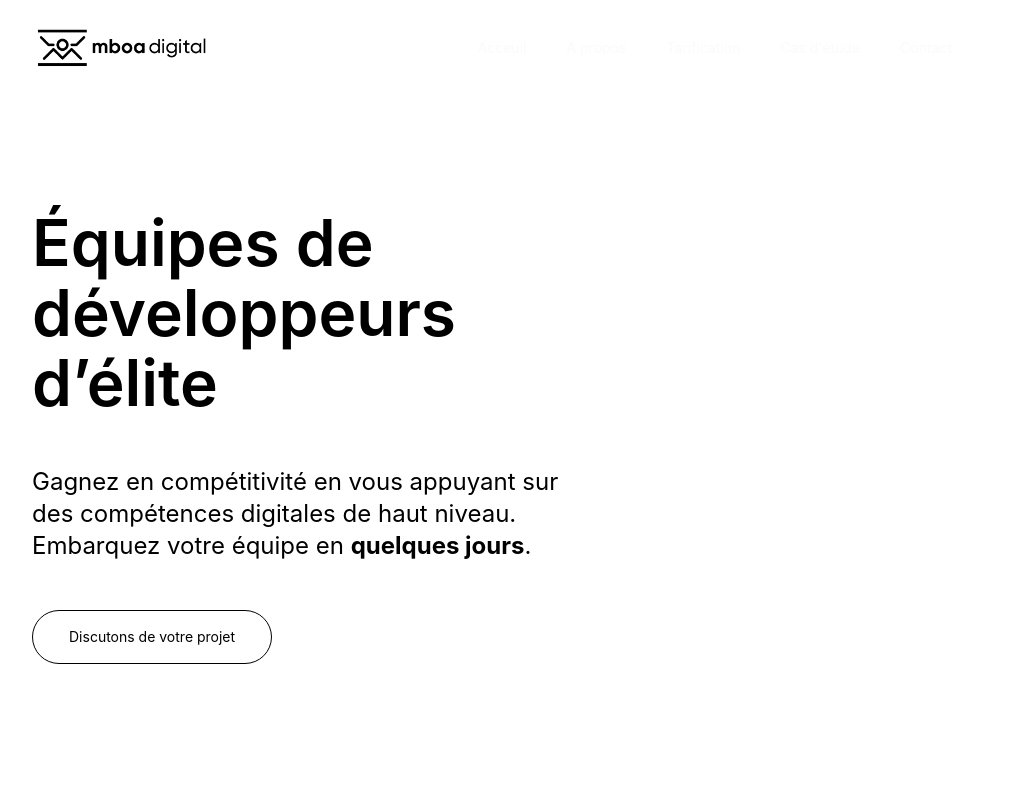
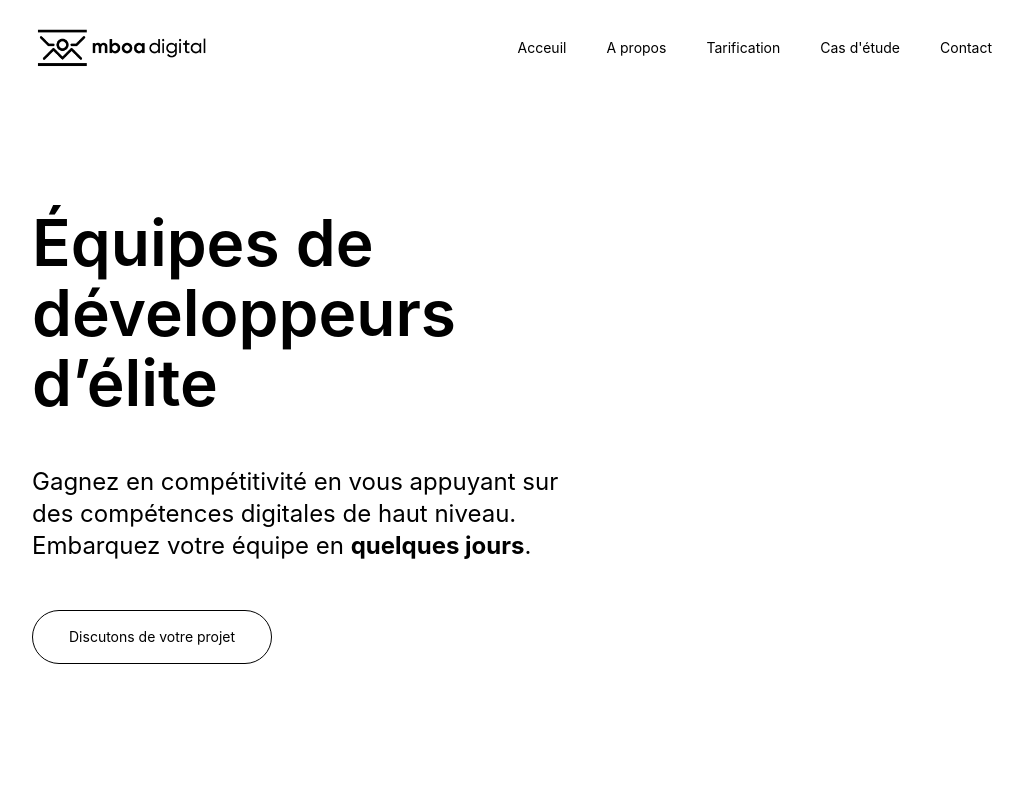
Before and after one commit to ArthurKouam/mboa-home-page, a Vue app: page / in a window 1280 px wide. Shown: the top 800 px of the page, without its empty margins (128-1151 px from the left). Built offline with nearby package versions, Linux system fonts and the light colour scheme.

Commit message:
Fix header opacity

```diff
--- a/src/components/headerComponent.vue
+++ b/src/components/headerComponent.vue
@@ -2,9 +2,6 @@
   import { ref, onMounted } from 'vue'
 
   const open = ref(false)
-
-  const nav = ref()
-
 
 </script>
 
@@ -12,8 +9,8 @@
   <header class="w-full flex justify-center fixed top-0 left-0 right-0 h-20 md:h-24 z-50 bg-white">
     <div class=" w-full px-4 flex justify-between items-center lg:w-9/12 lg:px-0">
       <div><img src="/logo.png" width="180" alt="logo mboa digital"></div>
-      <nav :class="{'active': open}" id="nav" class=" duration-300 w-full translate-x-full opacity-0 md:translate-x-0 md:opacity-1 md:w-fit bg-white p-10 absolute top-20 right-0 md:flex md:relative md:top-0 items-center">
-        <ul ref="nav" class=" flex flex-col leading-11 md:flex-row min-h-screen md:min-h-0 text-3xl md:items-center gap-5 md:gap-10 md:text-sm text-black">
+      <nav :class="{'active': open}" class=" duration-300 w-full translate-x-full opacity-0 md:translate-x-0 md:opacity-100 md:w-fit bg-white p-10 md:p-0 absolute top-20 right-0 md:flex md:relative md:top-0 items-center">
+        <ul class=" flex flex-col leading-11 md:flex-row min-h-screen md:min-h-0 text-3xl md:items-center gap-5 md:gap-10 md:text-sm text-black">
           <li><RouterLink to="/">Acceuil</RouterLink></li>
           <li><RouterLink to="/about">A propos</RouterLink></li>
           <li><RouterLink to="/pricing">Tarification</RouterLink></li>
@@ -38,11 +35,10 @@
   }
 
   .active{
-    translate: 0;
-    opacity: 1;
-    transition: 600ms ease-out;
-
-  }
+      translate: 0;
+      opacity: 1;
+      transition: 600ms ease-out;
+    }
 
   @keyframes fade {
     0%{
--- a/src/components/home/Expertise.vue
+++ b/src/components/home/Expertise.vue
@@ -22,10 +22,10 @@
 
   <div class="w-full border-b-2 border-b-gray-500 py-8 md:py-12 overflow-hidden relative">
     <div class=" flex justify-between items-center">
-      <span :class="{'text-black font-semibold': active}" class=" cursor-pointer text-gray-500 md:text-6xl text-[40px] leading-[40px] max-w-[80%] transition-colors ease-in duration-300 hover:text-black hover:font-semibold  ">
+      <span :class="{'text-black font-semibold': active, 'text-gray-500': !active}" class=" cursor-pointer md:text-6xl text-[40px] leading-[40px] max-w-[80%] transition-colors ease-in duration-300 hover:text-black hover:font-semibold  ">
         {{ title }}
       </span>
-      <button @click.stop="$emit('close', n)" v-if="active" class=" rounded-full bg-black p-4 md:p-10 text-white">
+      <button @click.stop="$emit('close', n)" v-if="active" class=" rounded-full bg-black p-4 md:p-7 text-white">
         <svg xmlns="http://www.w3.org/2000/svg" width="32" height="32" viewBox="0 0 32 32" fill="none"><path d="M26.2901 4.29289C26.6806 3.90237 27.3138 3.90237 27.7043 4.29289C28.0948 4.68342 28.0948 5.31658 27.7043 5.70711L17.4129 15.9985L27.7044 26.2901C28.095 26.6806 28.095 27.3138 27.7044 27.7043C27.3139 28.0948 26.6807 28.0948 26.2902 27.7043L15.9987 17.4128L5.70711 27.7043C5.31658 28.0948 4.68342 28.0948 4.29289 27.7043C3.90237 27.3138 3.90237 26.6806 4.29289 26.2901L14.5845 15.9985L4.29301 5.70711C3.90249 5.31658 3.90249 4.68342 4.29301 4.29289C4.68354 3.90237 5.3167 3.90237 5.70723 4.29289L15.9987 14.5843L26.2901 4.29289Z" fill="currentColor"></path></svg>
       </button>
     </div>
```
